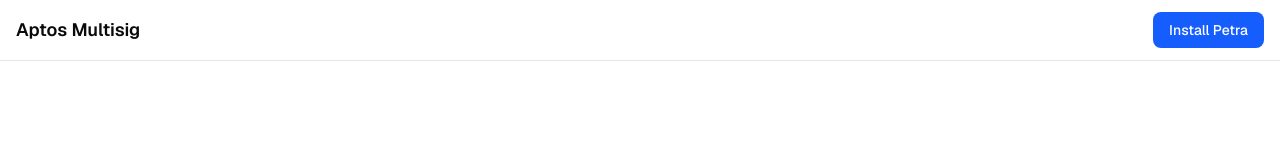
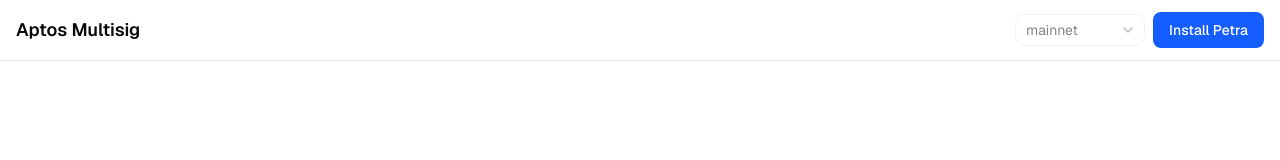
Before and after one commit to gregnazario/aptos-multisig-ui, a Next.js app: page / in a window 1280 px wide. Shown: the top 160 px of the page. Built offline with nearby package versions, Linux system fonts and the light colour scheme.

Commit message:
feat: add network switcher displaying current Petra network

```diff
--- a/src/app/layout.tsx
+++ b/src/app/layout.tsx
@@ -3,6 +3,7 @@ import { Geist, Geist_Mono } from "next/font/google";
 import "./globals.css";
 import { WalletProvider } from "@/components/wallet-provider";
 import { ConnectWalletButton } from "@/components/connect-wallet-button";
+import { NetworkSwitcher } from "@/components/network-switcher";
 
 const geistSans = Geist({
   variable: "--font-geist-sans",
@@ -33,7 +34,10 @@ export default function RootLayout({
         <WalletProvider>
           <header className="flex items-center justify-between border-b px-4 py-3">
             <h1 className="text-lg font-semibold">Aptos Multisig</h1>
-            <ConnectWalletButton />
+            <div className="flex items-center gap-2">
+              <NetworkSwitcher />
+              <ConnectWalletButton />
+            </div>
           </header>
           <main className="p-4">{children}</main>
         </WalletProvider>
--- /dev/null
+++ b/src/components/network-switcher.tsx
@@ -0,0 +1,26 @@
+"use client";
+
+import { Select, SelectContent, SelectItem, SelectTrigger, SelectValue } from "@/components/ui/select";
+import { useWallet } from "@/components/wallet-provider";
+
+const NETWORKS = [
+  { value: "mainnet", label: "Mainnet" },
+  { value: "testnet", label: "Testnet" },
+  { value: "devnet", label: "Devnet" },
+];
+
+export function NetworkSwitcher() {
+  const { network } = useWallet();
+  return (
+    <Select value={network ?? "mainnet"} disabled>
+      <SelectTrigger className="w-[130px]">
+        <SelectValue />
+      </SelectTrigger>
+      <SelectContent>
+        {NETWORKS.map((n) => (
+          <SelectItem key={n.value} value={n.value}>{n.label}</SelectItem>
+        ))}
+      </SelectContent>
+    </Select>
+  );
+}
```
